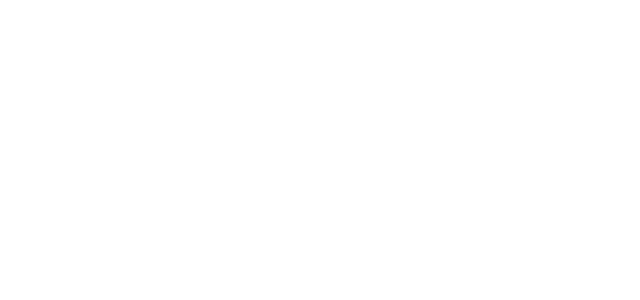
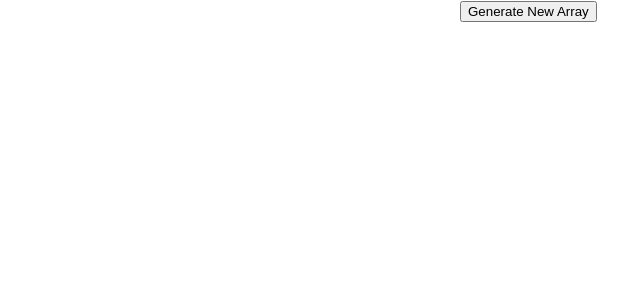
Before and after one commit to Mekd422/sorting-visualizer, a React (Create React App) app: page / in a window 1280 px wide. Shown: the top 300 px of the page, without its empty margins (640-1280 px from the left). Built offline with nearby package versions, Linux system fonts and the light colour scheme.

Commit message:
button to reset the array

```diff
--- a/src/SortingVisualizer/SortingVisualizer.jsx
+++ b/src/SortingVisualizer/SortingVisualizer.jsx
@@ -31,6 +31,7 @@
                 <div className="array-bar" key={idx}>
                 </div>
             ))}
+            <button onClick={() => {this.resetArray()}}>Generate New Array</button>
             </div>
         )
     }
```
